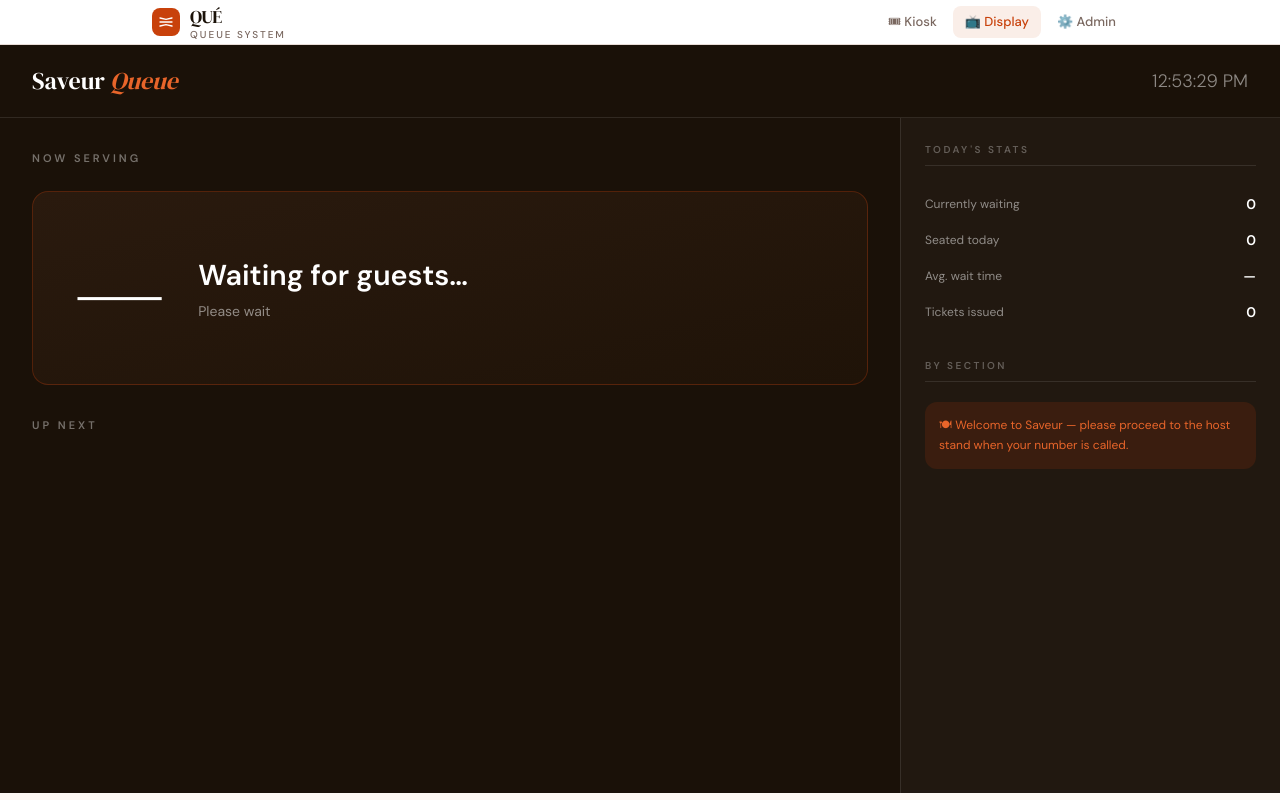
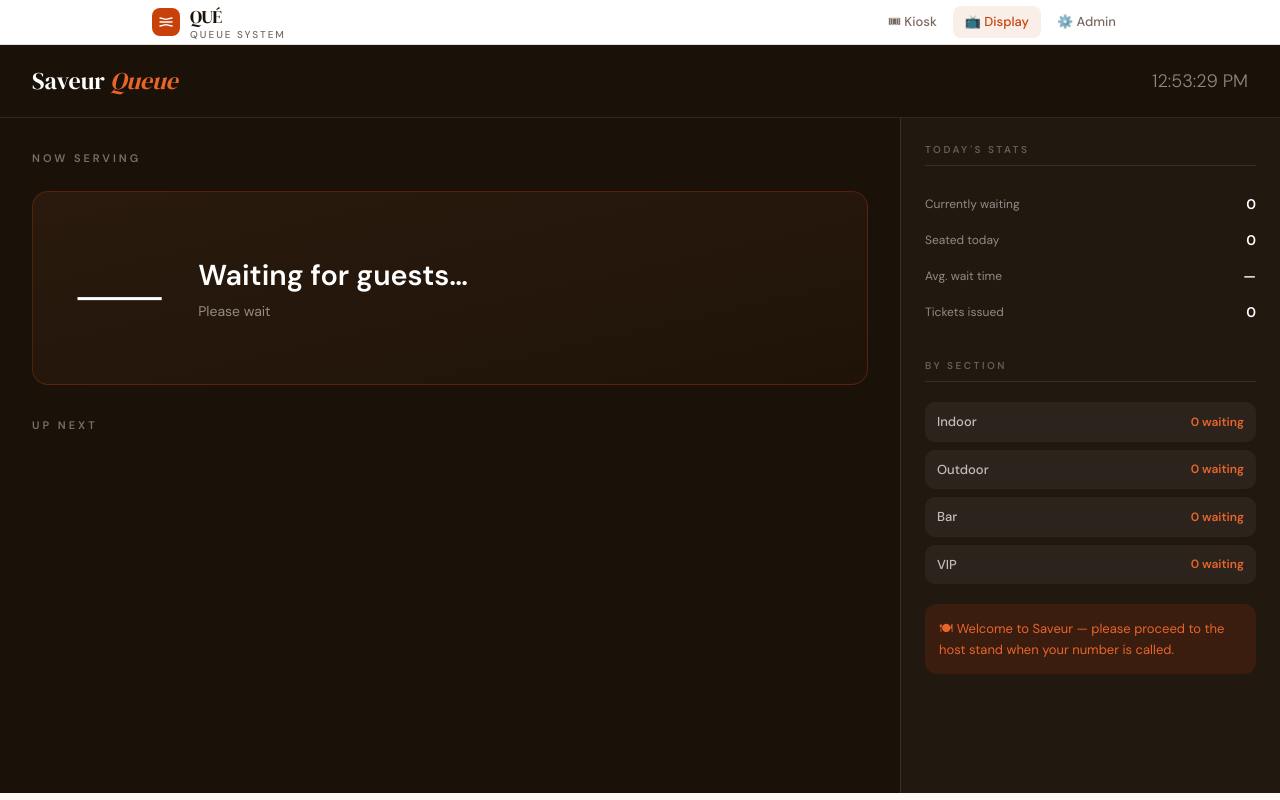
Before and after one commit to wilfredo-domanico-jr/restaurant-queing-system, a Next.js app in the folder front-end/: page /display in a window 1280 px wide. Built offline with nearby package versions, Linux system fonts and the light colour scheme; no server answers.

Commit message:
Connect Fetch section status to front end

```diff
--- a/front-end/src/components/display/RightPanel.tsx
+++ b/front-end/src/components/display/RightPanel.tsx
@@ -2,14 +2,19 @@
 
 import { useEffect } from "react";
 import { useFetchTodayStats } from "@/src/features/display/hooks/useFetchTodayStats";
+import { useFetchSectionStatus } from "@/src/features/display/hooks/useFetchSectionStatus";
+import SectionRow from "./SectionRow";
 
 export default function RightPanel() {
   const { data: stats, loadTodayStats } = useFetchTodayStats();
+  const { data: status, loadSectionStatus } = useFetchSectionStatus();
 
   useEffect(() => {
     loadTodayStats();
+    loadSectionStatus();
   }, []);
-
+  console.log("stats", stats);
+  console.log("status", status);
   return (
     <div className="hidden md:flex bg-white/[0.03] border-l border-white/10 p-6 flex-col gap-5 overflow-y-auto">
       <div className="text-[10px] font-semibold tracking-[2.5px] uppercase text-white/30 pb-2 border-b border-white/10">
@@ -50,7 +55,14 @@ export default function RightPanel() {
         By Section
       </div>
 
-      <div className="bg-brand/15 rounded-xl p-3.5 text-xs text-brand-mid leading-relaxed">
+      <div className="flex flex-col gap-2">
+        <SectionRow name="Indoor" waiting={status?.indoor ?? 0} />
+        <SectionRow name="Outdoor" waiting={status?.outdoor ?? 0} />
+        <SectionRow name="Bar" waiting={status?.bar ?? 0} />
+        <SectionRow name="VIP" waiting={status?.vip ?? 0} />
+      </div>
+
+      <div className="bg-brand/15 rounded-xl p-3.5 text-[13px] text-brand-mid leading-relaxed">
         🍽 Welcome to Saveur — please proceed to the host stand when your number
         is called.
       </div>
--- /dev/null
+++ b/front-end/src/components/display/SectionRow.tsx
@@ -0,0 +1,15 @@
+type SectionRowProps = {
+  name: string;
+  waiting: number;
+};
+
+export default function SectionRow({ name, waiting }: SectionRowProps) {
+  return (
+    <div className="flex justify-between items-center bg-white/5 rounded-[10px] py-[10px] px-3">
+      <span className="text-[13px] text-white/70 font-medium">{name}</span>
+      <span className="text-[12px] text-brand-mid font-semibold">
+        {waiting} waiting
+      </span>
+    </div>
+  );
+}
--- /dev/null
+++ b/front-end/src/features/display/hooks/useFetchSectionStatus.ts
@@ -0,0 +1,25 @@
+import { useState } from "react";
+import { fetchSectionStatus } from "../services/sectionStatusService";
+import { SectionStatusResponse } from "../types/section-status.types";
+
+type SectionStatus = SectionStatusResponse["data"];
+
+export function useFetchSectionStatus() {
+  const [data, setData] = useState<SectionStatus | null>(null);
+
+  const loadSectionStatus = async () => {
+    try {
+      const result = await fetchSectionStatus();
+
+      console.log("Fetch Result", result.message);
+
+      setData(result.data);
+      return result.data;
+    } catch (error) {
+      console.error(error);
+      throw error;
+    }
+  };
+
+  return { data, loadSectionStatus };
+}
--- a/front-end/src/features/display/hooks/useFetchTodayStats.ts
+++ b/front-end/src/features/display/hooks/useFetchTodayStats.ts
@@ -11,8 +11,6 @@ export function useFetchTodayStats() {
     try {
       const result = await fetchTodayStats();
 
-      console.log(result.message);
-
       setData(result.data);
       return result.data;
     } catch (error) {
--- /dev/null
+++ b/front-end/src/features/display/services/sectionStatusService.ts
@@ -0,0 +1,9 @@
+import { apiClient } from "@/src/lib/apiClient";
+import { SectionStatusResponse } from "../types/section-status.types";
+
+// FETCH SECTION STATUS
+export const fetchSectionStatus = async (): Promise<SectionStatusResponse> => {
+  return apiClient<SectionStatusResponse>("/display/sections-status", {
+    method: "GET",
+  });
+};
--- /dev/null
+++ b/front-end/src/features/display/types/section-status.types.ts
@@ -0,0 +1,10 @@
+// Response
+export interface SectionStatusResponse {
+  message: string;
+  data: {
+    indoor: number;
+    outdoor: number;
+    bar: number;
+    vip: number;
+  };
+}
```
